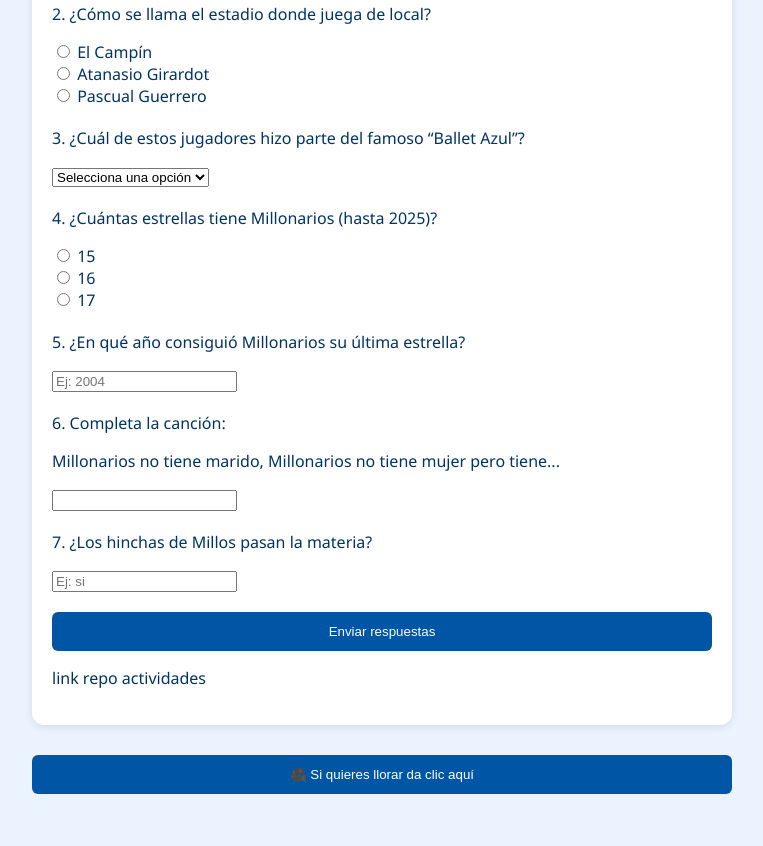
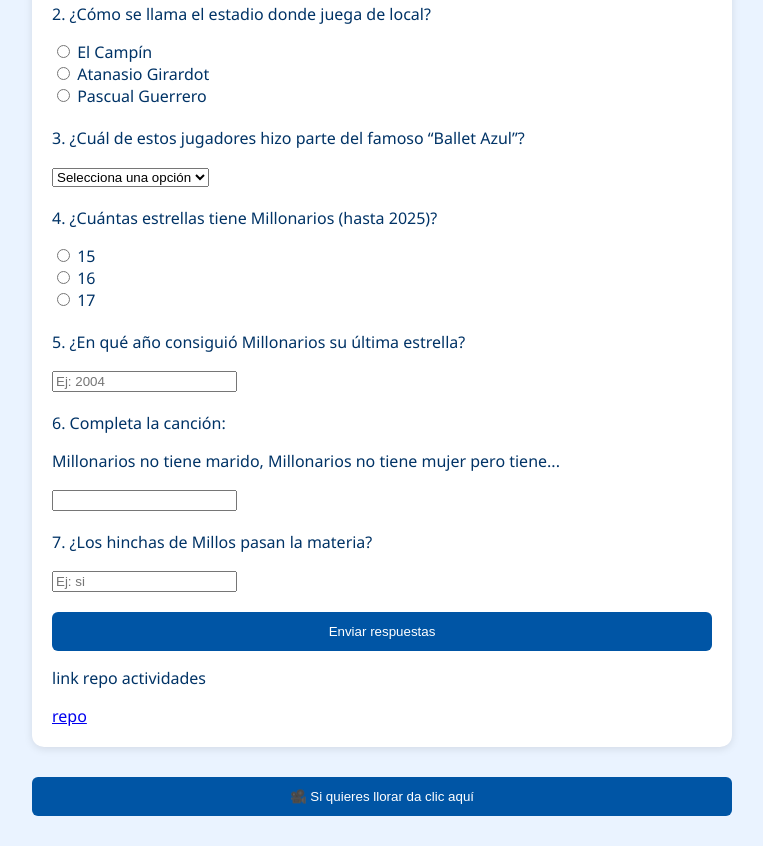
Before and after one commit to PRI3TX/Taller_2, a plain HTML site: page index.html in a window 1280 px wide. Shown: the part 272-1118 px from the top of the page, without its empty margins (258-1021 px from the left). Before the commit the page ends 1096 px from the top, so only its background shows below. Drawn offline with Linux system fonts and the light colour scheme.

Commit message:
correccion de errores

```diff
--- a/index.html
+++ b/index.html
@@ -63,7 +63,7 @@
 
     <button type="submit">Enviar respuestas</button>
     <p>link repo actividades</p>
-    <a href="https://github.com/PRI3TX/HTML_-1/blob/main/javascript/ejercicios.js"></a>
+    <a href="https://github.com/PRI3TX/HTML_-1/blob/main/javascript/ejercicios.js">repo</a>
   </form>
 
   <div id="resultado"></div>
```
